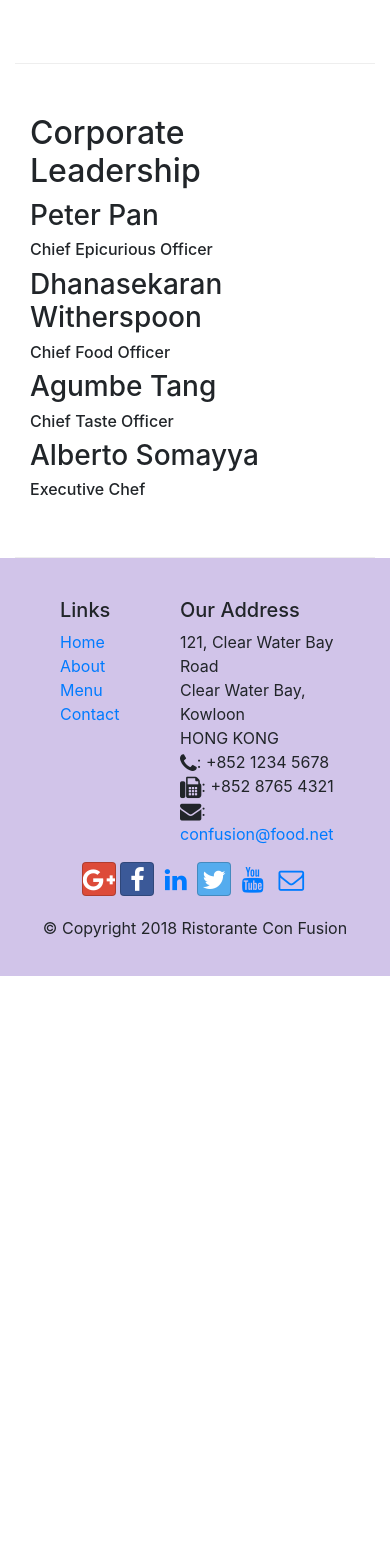
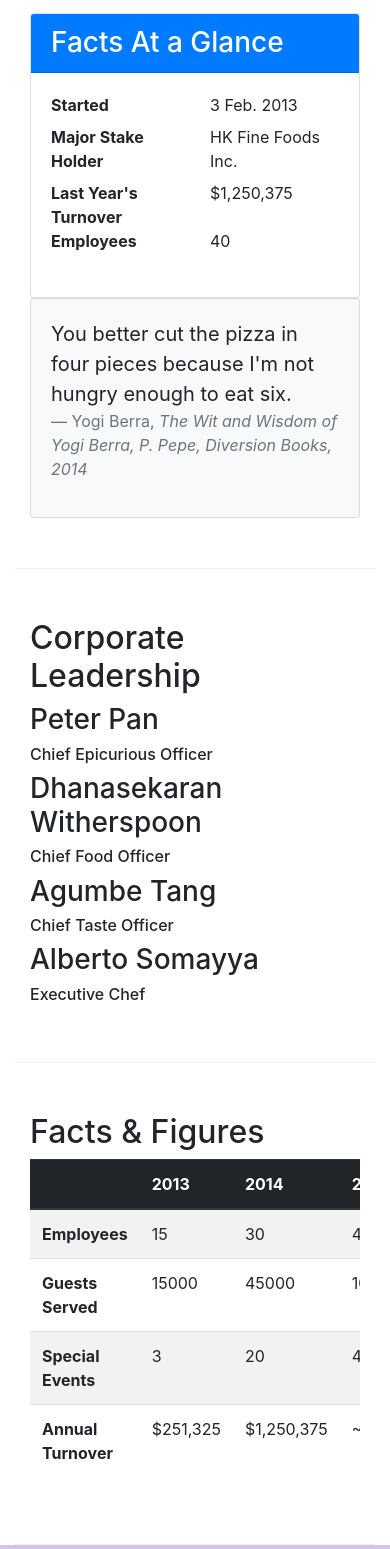
Before and after one commit to thecurtisloucks/conFusion-bootstrap, a website: page aboutus.html in a window 390 px wide. Shown: the part 1013-2562 px from the top of the page. Before the commit the page ends 1989 px from the top, so only its background shows below. Drawn offline with nearby package versions, Linux system fonts and the light colour scheme.

Commit message:
Tables and Cards

```diff
--- a/aboutus.html
+++ b/aboutus.html
@@ -66,7 +66,32 @@
                 <p>Started in 2010, Ristorante con Fusion quickly established itself as a culinary icon par excellence in Hong Kong. With its unique brand of world fusion cuisine that can be found nowhere else, it enjoys patronage from the A-list clientele in Hong Kong.  Featuring four of the best three-star Michelin chefs in the world, you never know what will arrive on your plate the next time you visit us.</p>
                 <p>The restaurant traces its humble beginnings to <em>The Frying Pan</em>, a successful chain started by our CEO, Mr. Peter Pan, that featured for the first time the world's best cuisines in a pan.</p>
             </div>
-            <div>
+            <div class="col-sm">
+                <div class="card">
+                    <h3 class="card-header bg-primary text-white">Facts At a Glance</h3>
+                    <div class="card-body">
+                        <dl class="row">
+                            <dt class="col-6">Started</dt>
+                            <dd class="col-6">3 Feb. 2013</dd>
+                            <dt class="col-6">Major Stake Holder</dt>
+                            <dd class="col-6">HK Fine Foods Inc.</dd>
+                            <dt class="col-6">Last Year's Turnover</dt>
+                            <dd class="col-6">$1,250,375</dd>
+                            <dt class="col-6">Employees</dt>
+                            <dd class="col-6">40</dd>
+                        </dl>
+                    </div>
+                </div>
+            </div>
+            <div class="col-12">
+                <div class="card card-body bg-light">
+                    <blockquote class="blockquote">
+                        <p class="mb-0">You better cut the pizza in four pieces because I'm not hungry enough to eat six.</p>
+                        <footer class="blockquote-footer">Yogi Berra,
+                            <cite title="Source Title">The Wit and Wisdom of Yogi Berra, P. Pepe, Diversion Books, 2014</cite>
+                        </footer>
+                    </blockquote>
+                </div>
             </div>
         </div>
 
@@ -84,7 +109,50 @@
                 <p class="d-none d-sm-block">Award winning three-star Michelin chef with wide International experience having worked closely with whos-who in the culinary world, he specializes in creating mouthwatering Indo-Italian fusion experiences. He says, <em>Put together the cuisines from the two craziest cultures, and you get a winning hit! Amma Mia!</em></p>
             </div>
        </div>
-
+       <div class="row row-content">
+           <div class="col-12 col-sm-9">
+               <h2>Facts &amp; Figures</h2>
+               <div class="table-responsive">
+                <table class="table table-striped">
+                    <thead class="thead-dark">
+                        <tr>
+                            <th>&nbsp;</th>
+                            <th>2013</th>
+                            <th>2014</th>
+                            <th>2015</th>
+                        </tr>
+                    </thead>
+                    <tbody>
+                        <tr>
+                            <th>Employees</th>
+                            <td>15</td>
+                            <td>30</td>
+                            <td>40</td>
+                        </tr>
+                        <tr>
+                            <th>Guests Served</th>
+                            <td>15000</td>
+                            <td>45000</td>
+                            <td>100,000</td>
+                        </tr>
+                        <tr>
+                            <th>Special Events</th>
+                            <td>3</td>
+                            <td>20</td>
+                            <td>45</td>
+                        </tr>
+                        <tr>
+                            <th>Annual Turnover</th>
+                            <td>$251,325</td>
+                            <td>$1,250,375</td>
+                            <td>~$3,000,000</td>
+                        </tr>
+                    </tbody>
+                </table>
+            </div>
+           </div>
+           <div class="col-12 col-sm-3"></div>
+       </div>
     </div>
 
     <footer class="footer">
```
Also changed, not shown: package.json (+7 -0 lines), .eslintrc.json (added), 1 other file.
